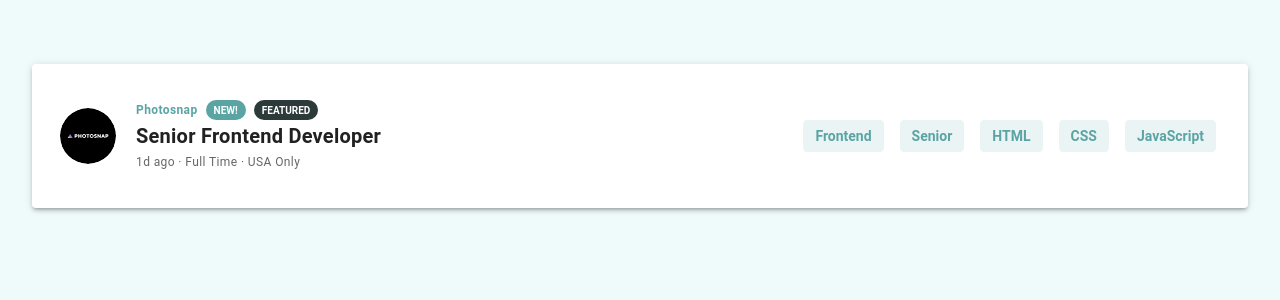
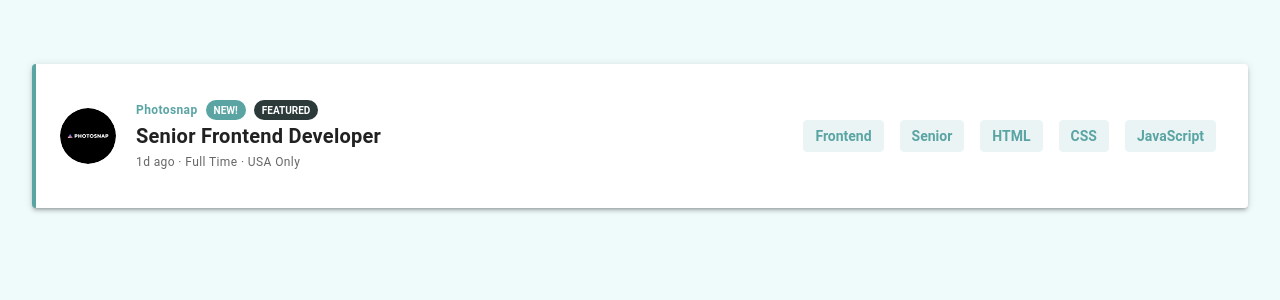
Before and after one commit to brzezinskimarcin/job-listings-exercise, a Vue app: page / in a window 1280 px wide. Shown: the top 300 px of the page. Built offline with nearby package versions, Linux system fonts and the light colour scheme.

Commit message:
feat: add accent option to summary card

```diff
--- a/src/components/SummaryCard.vue
+++ b/src/components/SummaryCard.vue
@@ -1,5 +1,6 @@
 <script setup lang="ts">
 defineProps<{
+  accent: boolean;
   thumbnailUrl: string;
   caption: string;
   badges: {
@@ -13,7 +14,7 @@ defineProps<{
 </script>
 
 <template>
-  <v-card elevation="3" class="mt-16 mt-sm-0 py-6 px-5 overflow-visible">
+  <v-card elevation="3" :class="['px-5 mt-16 mt-sm-0 py-6 overflow-visible', { accent }]">
     <div class="mt-n16 mt-sm-0 d-sm-flex align-center">
       <v-avatar class="ma-2" size="x-large">
         <v-img :src="thumbnailUrl" />
@@ -55,3 +56,10 @@ defineProps<{
     </div>
   </v-card>
 </template>
+
+<style scoped>
+.accent {
+  border-left: 4px solid rgb(var(--v-theme-primary));
+  padding-left: 16px !important;
+}
+</style>
--- a/src/views/JobsList.vue
+++ b/src/views/JobsList.vue
@@ -24,6 +24,7 @@ fetchData();
     <template v-else>
       <!-- <pre v-else>{{ allJobs }}</pre> -->
       <SummaryCard
+        :accent="true"
         thumbnail-url="./images/photosnap.svg"
         caption="Photosnap"
         :badges="[
```
